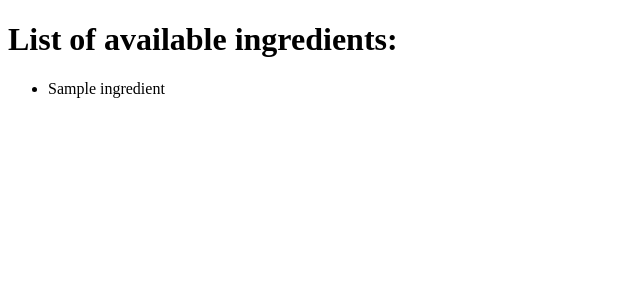
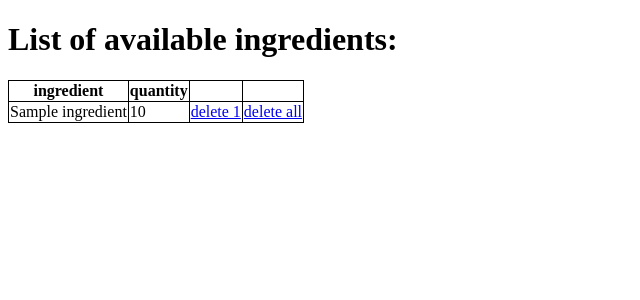
Before and after one commit to Ngoakor12/django_delights, a Django app: page /inventory/ingredient/list in a window 1280 px wide. Shown: the top 300 px of the page, without its empty margins (0-640 px from the left). Run offline with Django 4.2, Linux system fonts and the light colour scheme; tables that the repository leaves empty hold one stand-in row (values such as "Sample post").

Commit message:
able to delete ingredients from inventory list

```diff
--- a/inventory/templates/inventory/ingredient_list.html
+++ b/inventory/templates/inventory/ingredient_list.html
@@ -5,12 +5,21 @@
   </head>
   <body>
     <h1>List of available ingredients:</h1>
-    <ul>
-      {% for ingredient in ingredients %}
-      <li>{{ ingredient }}</li>
-      {% empty %}
-      <li>No objects found.</li>
-      {% endfor %}
-    </ul>
+    <table  style="border-collapse: collapse; border:1px solid black">
+      <thead>
+        <th style="border:1px solid black">ingredient</th>
+        <th style="border:1px solid black">quantity</th>
+        <th style="border:1px solid black"></th>
+        <th style="border:1px solid black"></th>
+      </thead>
+      <tbody>
+
+        {% for ingredient in ingredients %}
+        <tr><td style="border:1px solid black">{{ ingredient.name }}</td> <td style="border:1px solid black">{{ ingredient.quantity }}</td> <td style="border:1px solid black"><a href="{% url 'ingredient_delete' pk=ingredient.pk  %}">delete 1</a></td> <td style="border:1px solid black"><a href="{% url 'ingredient_delete_all' pk=ingredient.pk  %}">delete all</a></td></tr>
+        {% empty %}
+        <li>No objects found.</li>
+        {% endfor %}
+      </tbody>
+    </table>
   </body>
 </html>
--- a/inventory/urls.py
+++ b/inventory/urls.py
@@ -22,6 +22,8 @@ from .views import (
     menu_item_list,
     finances,
     home_view,
+    ingredient_delete,
+    ingredient_delete_all,
 )
 
 urlpatterns = [
@@ -31,6 +33,16 @@ urlpatterns = [
         IngredientListView.as_view(),
         name="ingredient_list",
     ),
+    path(
+        "inventory/ingredient/delete/<int:pk>/",
+        ingredient_delete,
+        name="ingredient_delete",
+    ),
+    path(
+        "inventory/ingredient/delete_all/<int:pk>/",
+        ingredient_delete_all,
+        name="ingredient_delete_all",
+    ),
     path("inventory/purchase/list", PurchaseListView.as_view(), name="purchase_list"),
     path("inventory/menu_item/list", menu_item_list, name="menu_item_list"),
     path("finances", finances, name="finances"),
--- a/inventory/views.py
+++ b/inventory/views.py
@@ -1,4 +1,5 @@
 from django.shortcuts import render, redirect
+from django.urls import reverse
 from django.views.generic import (
     ListView,
     DetailView,
@@ -63,3 +64,31 @@ def finances(request):
 
 def home_view(request):
     return redirect("inventory/menu_item/list")
+
+
+def ingredient_delete(request, pk):
+    """delete one unit of a given ingredient"""
+
+    ingredients_match = Ingredient.objects.get(pk=pk)
+    print(f"hello = {ingredients_match}")
+    if ingredients_match:
+        if ingredients_match.quantity != 0:
+            ingredients_match.quantity -= 1
+            ingredients_match.save()
+
+    base_url = request.build_absolute_uri(reverse("ingredient_list"))
+    return redirect(base_url)
+
+
+def ingredient_delete_all(request, pk):
+    """delete all units of a given ingredient"""
+
+    ingredients_match = Ingredient.objects.get(pk=pk)
+    print(f"hello = {ingredients_match}")
+    if ingredients_match:
+        if ingredients_match.quantity != 0:
+            ingredients_match.quantity = 0
+            ingredients_match.save()
+
+    base_url = request.build_absolute_uri(reverse("ingredient_list"))
+    return redirect(base_url)
```
